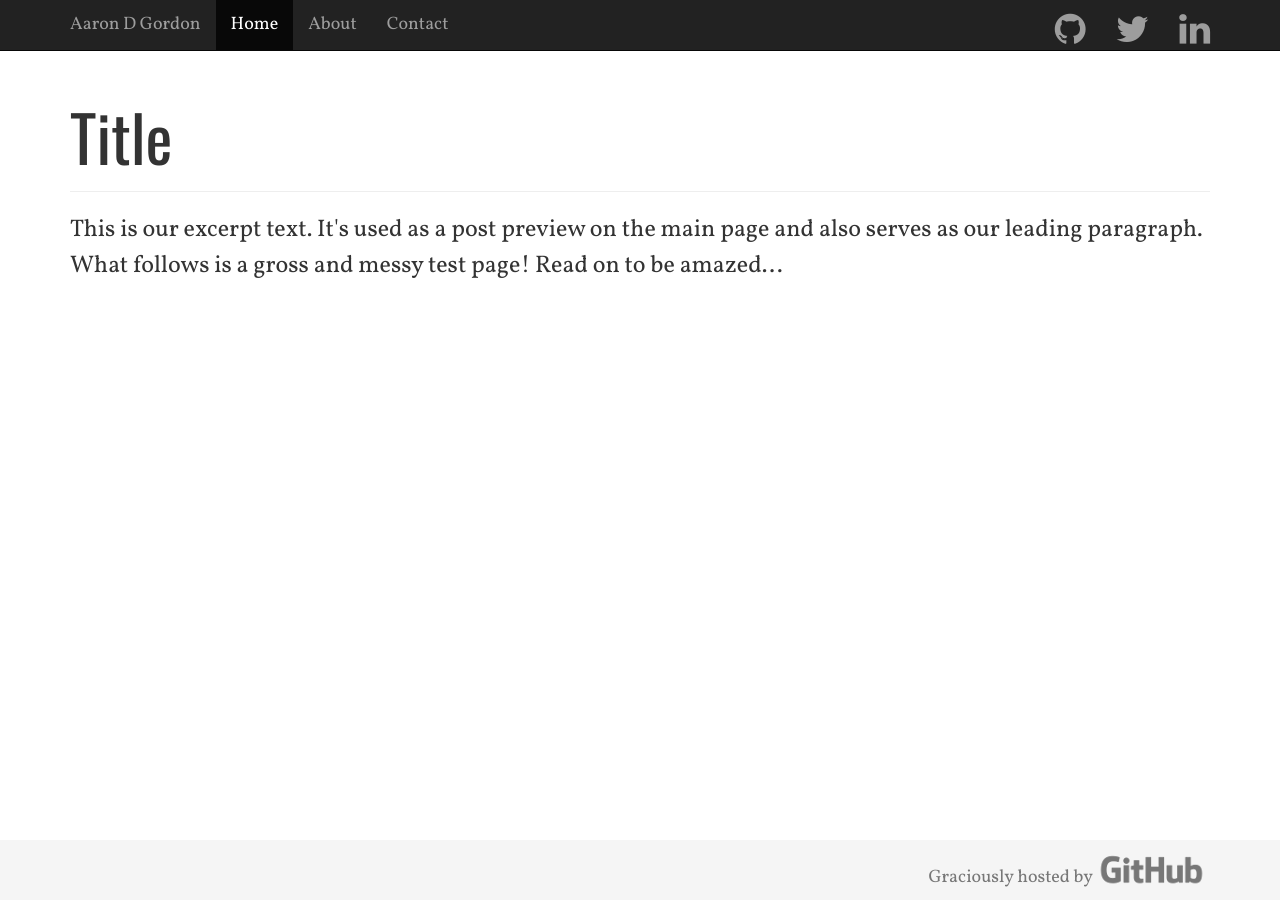
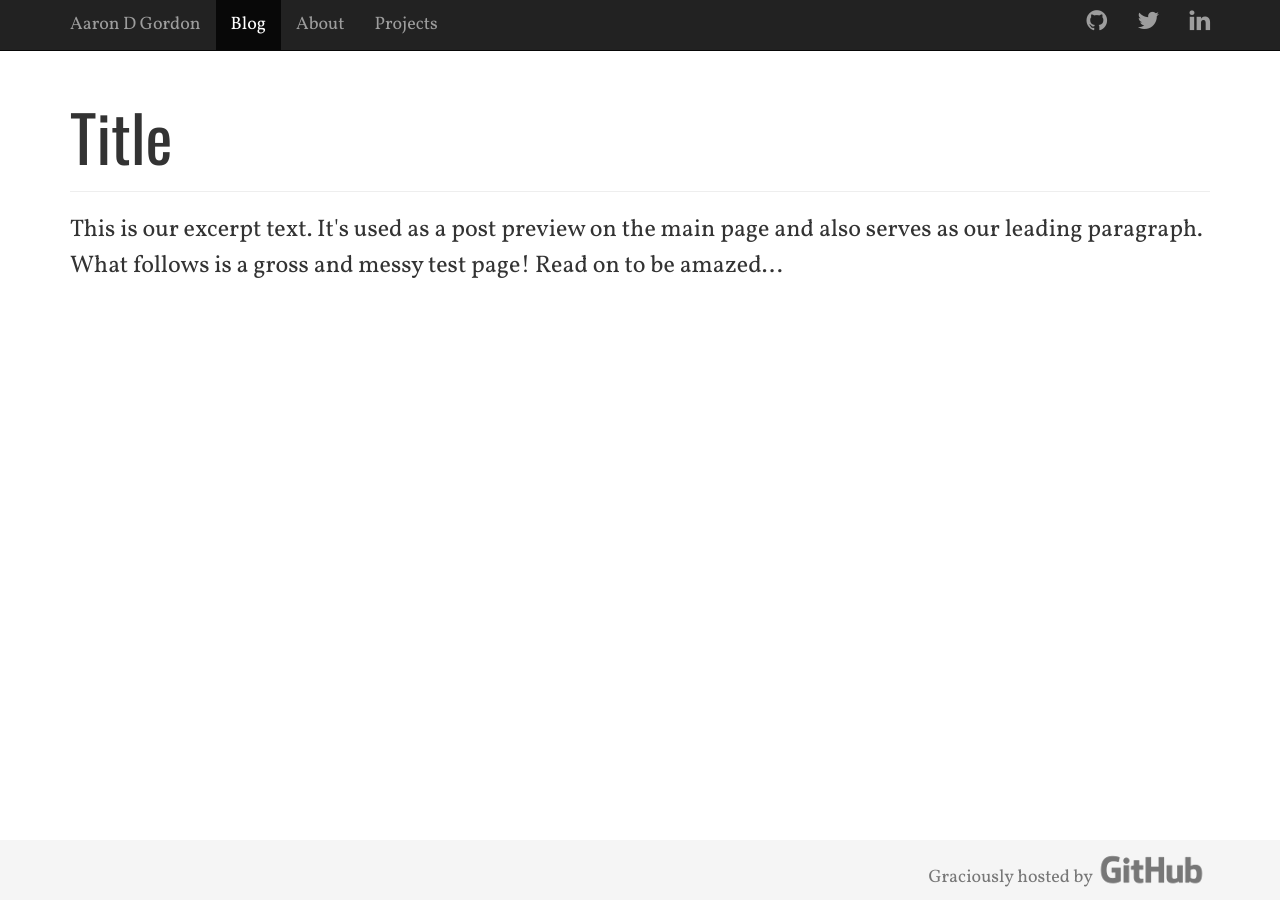
Before and after one commit to aarondgordon/aarondgordon.github.io, a Jekyll site: the page built from index.html, in a window 1280 px wide. Built offline with Jekyll 4.4.1, drawn with Linux system fonts in a browser that asks for light colours; nearby versions of some CDN libraries.

Commit message:
Navbar tweaks

```diff
--- a/_layouts/default.html
+++ b/_layouts/default.html
@@ -51,14 +51,14 @@
         </div>
         <div id="navbar" class="collapse navbar-collapse">
           <ul class="nav navbar-nav">
-            <li class="active"><a href="#">Home</a></li>
+            <li class="active"><a href="#">Blog</a></li>
             <li><a href="#">About</a></li>
-            <li><a href="#">Contact</a></li>
+            <li><a href="#">Projects</a></li>
           </ul>
           <ul class="nav navbar-nav navbar-right social">
-            <li><a href="https://github.com/aarondgordon"><i class="fa fa-2x fa-github"></i></a></li>
-            <li><a href="https://twitter.com/adgordy"><i class="fa fa-2x fa-twitter"></i></a></li>
-            <li><a href="https://linkedin.com/in/aarondgordon"><i class="fa fa-2x fa-linkedin"></i></a></li>
+            <li><a href="https://github.com/aarondgordon"><i class="fa fa-lg fa-github"></i></a></li>
+            <li><a href="https://twitter.com/adgordy"><i class="fa fa-lg fa-twitter"></i></a></li>
+            <li><a href="https://linkedin.com/in/aarondgordon"><i class="fa fa-lg fa-linkedin"></i></a></li>
           </ul>
         </div><!--/.nav-collapse -->
       </div>
```
